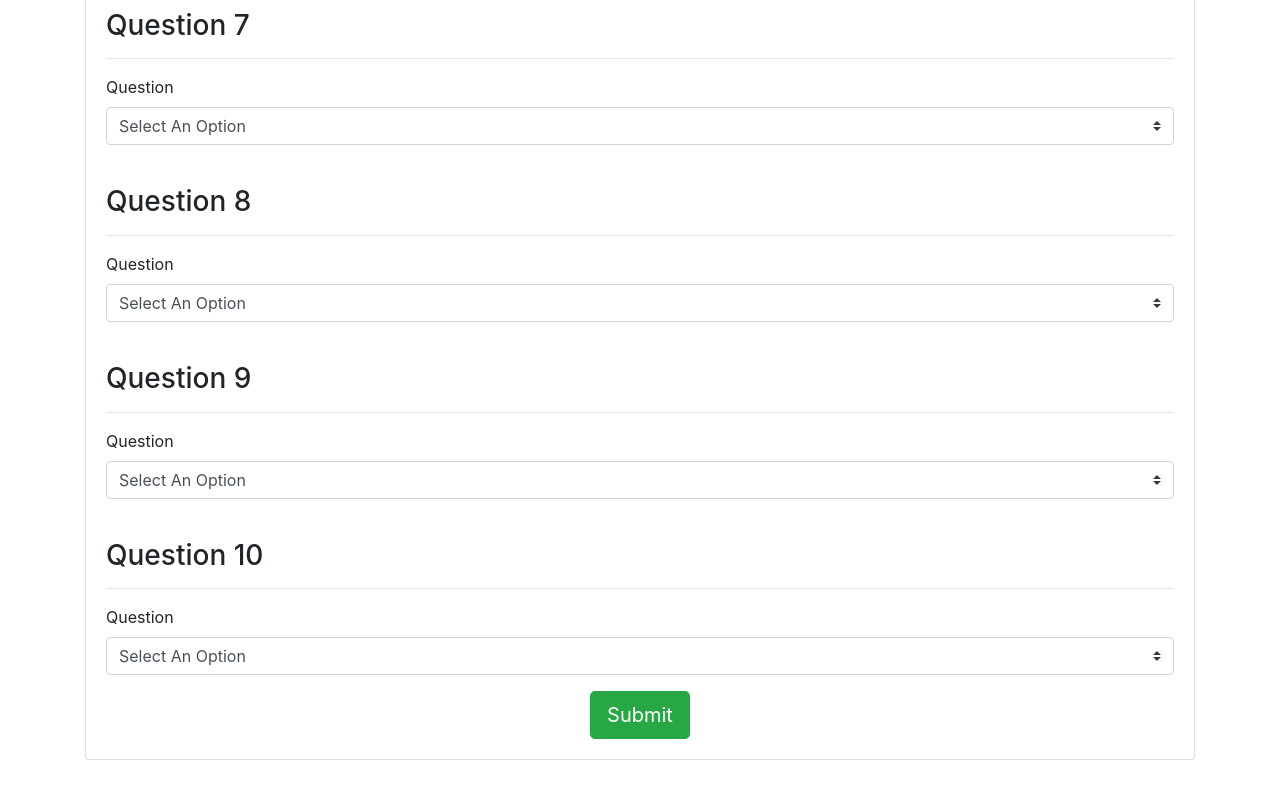
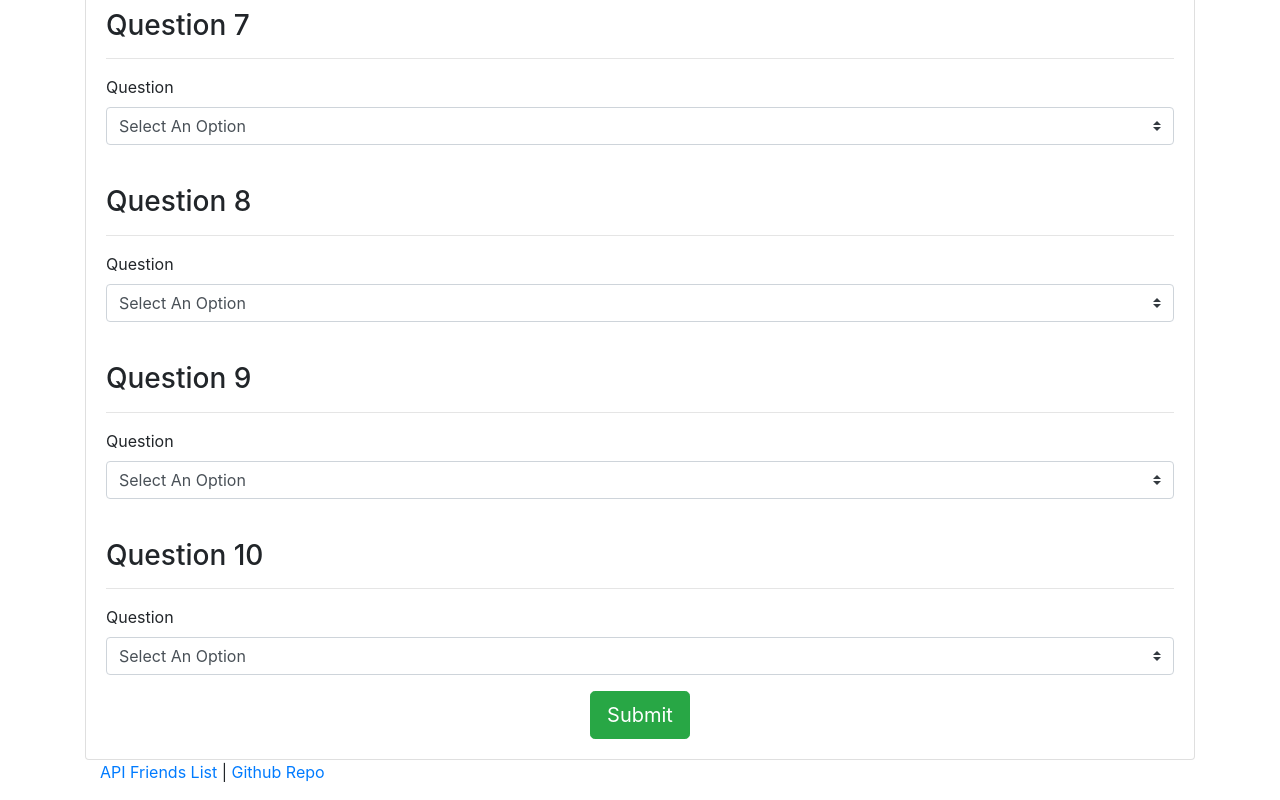
Before and after one commit to halliecalhoun/FriendFinder, a website: page app/public/survey.html in a window 1280 px wide. Shown: the part 1690-2490 px from the top of the page. Before the commit the page ends 2450 px from the top, so only its background shows below. Drawn offline with nearby package versions, Linux system fonts and the light colour scheme.

Commit message:
footer links added to api friends list and github repo

```diff
--- a/app/public/survey.html
+++ b/app/public/survey.html
@@ -212,7 +212,7 @@
                                     <option value="5">5 (Strongly Agree)</option>
                                 </select>
                             </div>
-
+                            <!-- submit button -->
                             <div class="text-center">
                                 <button id="submit" type="submit" class="btn btn-success btn-lg">Submit</button>
                             </div>
@@ -222,6 +222,16 @@
                 </div>
             </div>
         </div>
+
+
+
+
+        <footer class="footer">
+                <div class="container">
+                  <p><a href="/api/friends">API Friends List</a> | <a href="https://github.com/halliecalhoun/FriendFinder">Github Repo</a>
+                </div>
+              </footer>
+    </div>
 
         <!-- Button trigger modal -->
 <!-- <button type="button" class="btn btn-primary" data-toggle="modal" data-target="#exampleModal">
```
Also changed, not shown: app/public/home.html (+5 -1 lines).
